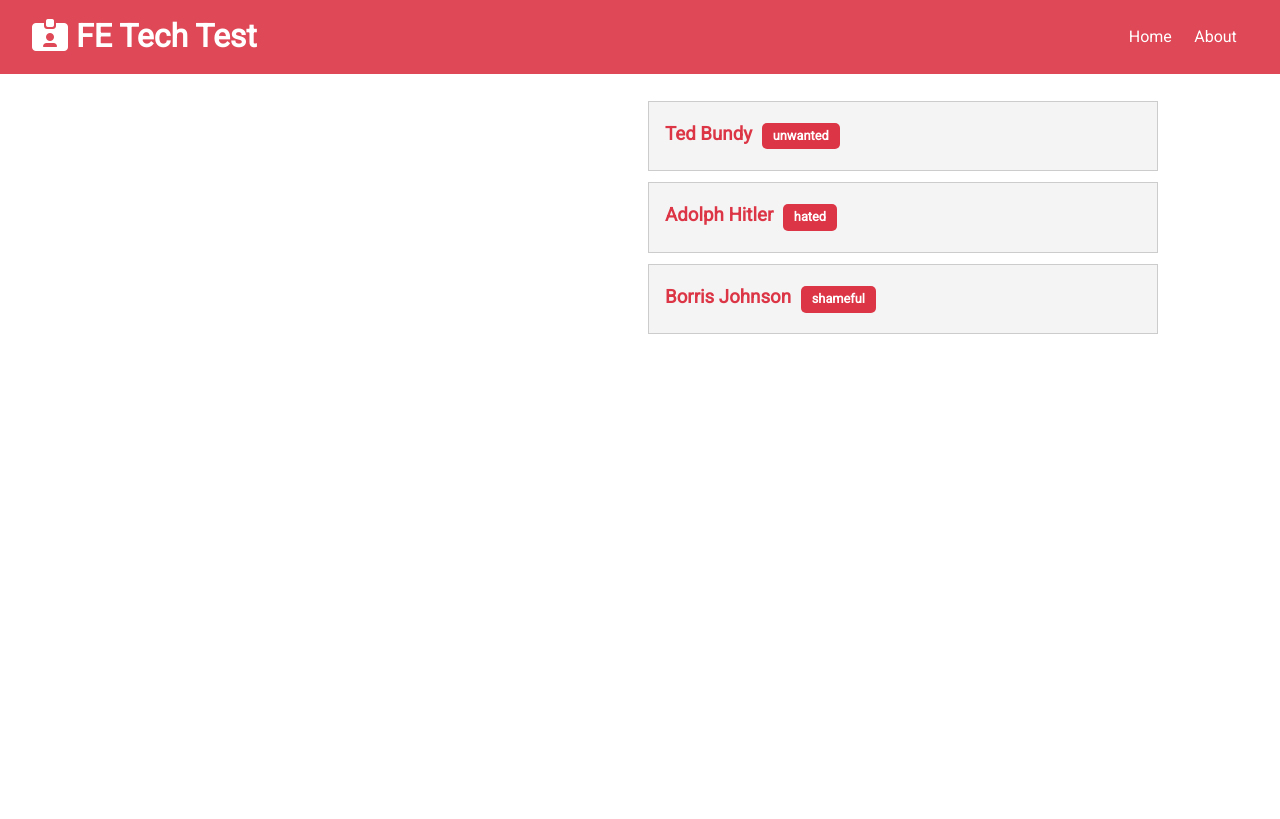
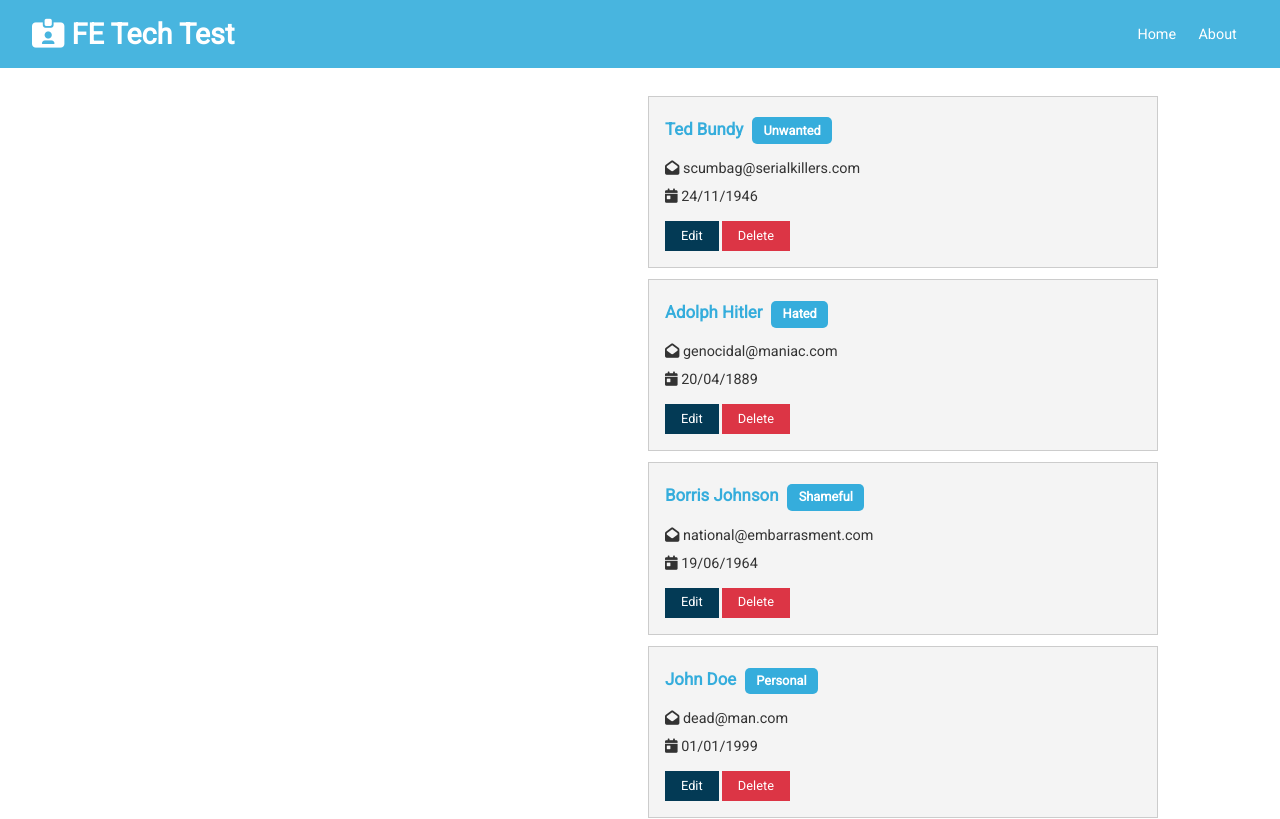
Before and after one commit to pebaro/Contact-Keeper, a React (Create React App) app in the folder client/: page / in a window 1280 px wide. Shown: the top 819 px of the page. Built offline with nearby package versions, Linux system fonts and the light colour scheme.

Commit message:
rest of contact item content with dummy buttons

```diff
--- a/client/src/App.css
+++ b/client/src/App.css
@@ -2,22 +2,23 @@
 
 /* Global Styles */
 :root {
-  --primary-color: #dc3545;
-  --dark-color: #333333;
+  --primary-color: #35addc;
+  --dark-color: #033a55;
   --light-color: #f4f4f4;
   --danger-color: #dc3545;
-  --success-color: #28a745;
+  --success-color: #5abe71;
 }
 
 * {
   box-sizing: border-box;
   margin: 0;
   padding: 0;
+  /* font-size: 62.5%; */
 }
 
 body {
   font-family: 'Roboto', sans-serif;
-  font-size: 1rem;
+  font-size: .9rem;
   line-height: 1.6;
   background-color: #fff;
   color: #333;
@@ -281,7 +282,7 @@
 .bg-success,
 .badge-success,
 .alert-success {
-  background: var(--success-color);
+  background-color: var(--success-color);
   color: #fff;
 }
 
--- a/client/src/components/contacts/ContactItem.js
+++ b/client/src/components/contacts/ContactItem.js
@@ -10,8 +10,22 @@
 						type === 'professional'
 							? 'badge-success' : 'badge-primary'
 					)
-				}>{type}</span>
+				}>{
+					type.charAt(0).toUpperCase() + type.slice(1)
+				}</span>
 			</h3>
+			<ul className="list">
+				{email && (<li>
+					<i className="fas fa-envelope-open"></i> {email}
+				</li>)}
+				{dob && (<li>
+					<i className="fas fa-calendar-day"></i> {dob}
+				</li>)}
+			</ul>
+			<p>
+				<button className="btn btn-dark btn-sm">Edit</button>
+				<button className="btn btn-danger btn-sm">Delete</button>
+			</p>
 		</div>
 	)
 }
--- a/client/src/components/contacts/Contacts.js
+++ b/client/src/components/contacts/Contacts.js
@@ -9,11 +9,9 @@
 
 	return (
 		<Fragment>
-			{
-				contacts.map(
-					contact => <ContactItem contact={contact} />
-				)
-			}
+			{contacts.map(contact => (
+				<ContactItem key={contact.id} contact={contact} />
+			))}
 		</Fragment>
 	)
 }
--- a/client/src/context/contact/ContactState.js
+++ b/client/src/context/contact/ContactState.js
@@ -35,6 +35,20 @@
 				email: 'national@embarrasment.com',
 				dob: '19/06/1964',
 				type: 'shameful'
+			},
+			{
+				id: 4,
+				name: 'John Doe',
+				email: 'dead@man.com',
+				dob: '01/01/1999',
+				type: 'personal'
+			},
+			{
+				id: 4,
+				name: 'Jane Doe',
+				email: 'dead@woman.com',
+				dob: '01/01/1999',
+				type: 'professional'
 			}
 		]
 	}
```
